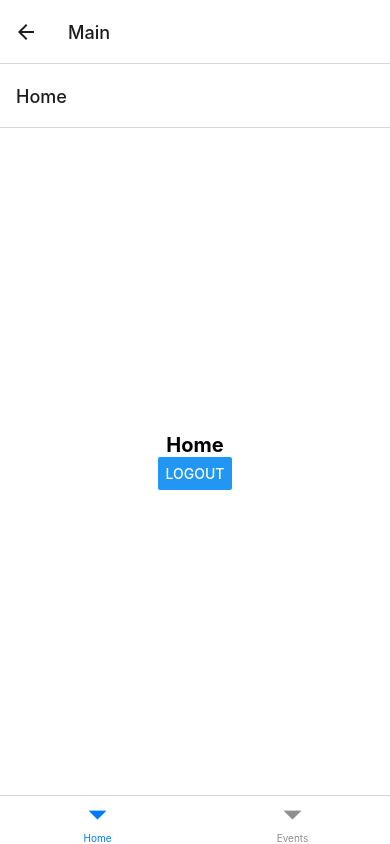
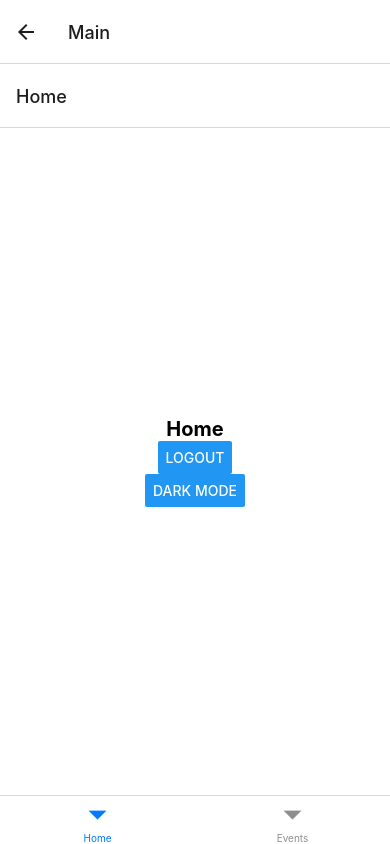
Before and after one commit to zachlandis/concert-finder, a React Native app in the folder client/: screen / in a window 390 px wide. Both pictures are taken after a click on the button "LOGIN". Built offline with nearby package versions, Linux system fonts and the light colour scheme.

Commit message:
Create dark/light mode on Home component

```diff
--- a/client/Events.js
+++ b/client/Events.js
@@ -41,8 +41,6 @@ function Events() {
     event.name.toLowerCase().includes(filter.toLowerCase())
   );
 
-
-
   const handlePageChange = (direction) => {
     const newPage = direction === '➡️' ? currentPage + 1 : currentPage - 1;
     setCurrentPage(newPage);
@@ -56,35 +54,35 @@ function Events() {
 
 
   return (
-    <View style={styles.container}>
-      <View style={styles.searchBar}>
+    <View style={styles.lightMode.container}>
+      <View style={styles.lightMode.searchBar}>
         <TextInput
           placeholder='Search by Event Name'
           value={filter}
           onChangeText={(newText) => setFilter(newText)}
         />
       </View>
-      <View style={styles.pageNav}>
+      <View style={styles.lightMode.pageNav}>
         <Button title='⬅️' onPress={() => handlePageChange('⬅️')} />
         <Text>Page: {currentPage + 1}/{totalPages}</Text>
         <Button title='➡️' onPress={() => handlePageChange('➡️')} />
       </View>
-      <ScrollView style={styles.scrollView}>
+      <ScrollView style={styles.lightMode.scrollView}>
         {filteredEDMEvents.map((e) => (
-          <View style={styles.eventContainer} key={e.id}>
-            <Image source={{ uri: e.images?.[0]?.url || 'default_image_uri' }} style={styles.image} />
-            <View style={styles.textContainer}>
-              <Text style={styles.title}>{e.name}</Text>
+          <View style={styles.lightMode.eventContainer} key={e.id}>
+            <Image source={{ uri: e.images?.[0]?.url || 'default_image_uri' }} style={styles.lightMode.image} />
+            <View style={styles.lightMode.textContainer}>
+              <Text style={styles.lightMode.title}>{e.name}</Text>
               {e._embedded?.venues?.length > 0 && (
                 <View>
-                  <Text style={styles.venue}>{e._embedded.venues[0].name}</Text>
-                  <View style={styles.cityStateContainer}>
+                  <Text style={styles.lightMode.venue}>{e._embedded.venues[0].name}</Text>
+                  <View style={styles.lightMode.cityStateContainer}>
                     <Text>{e._embedded.venues[0].city?.name}, </Text>
                     <Text>{e._embedded.venues[0].state?.stateCode}</Text>
                   </View>
                 </View>
               )}
-              <Text style={styles.date}>{createPrettyDate(e.dates.start.localDate)}</Text>
+              <Text style={styles.lightMode.date}>{createPrettyDate(e.dates.start.localDate)}</Text>
             </View>
           </View>
         ))}
@@ -94,26 +92,31 @@ function Events() {
 }
 
 const styles = StyleSheet.create({
+  lightMode: {
     container: {
       flex: 1,
     },
     scrollView: {
-    // flex: 1,
+
     },
     eventContainer: {
       flexDirection: 'row',
-    backgroundColor: 'pink',
+      backgroundColor: 'lightpink',
       alignItems: 'center',
       justifyContent: 'flex-start',
       borderColor: 'black',
+      borderRadius: 10,
       borderWidth: 1,
       margin: 5,
+      shadowColor: 'black'
     },
     image: {
       flex: 1,
       width: undefined,
       height: 100,
       resizeMode: 'cover',
+      margin: 10,
+      borderRadius: 10,
     },
     textContainer: {
       flex: 2,
@@ -148,6 +151,10 @@ const styles = StyleSheet.create({
       borderWidth: 1,
       margin: 20,
     },
+  },
+  darkMode: {
+
+  }
 });
 
 export default Events
--- a/client/Home.js
+++ b/client/Home.js
@@ -1,18 +1,26 @@
-import React from 'react';
+import React, { useState } from 'react';
 import { StyleSheet, View, Text, Button } from 'react-native';
 import { useNavigation } from '@react-navigation/native';
 
 function Home() {
     const nav = useNavigation();
+    const [darkModeView, setDarkModeView] = useState(false)
+
+    const toggleDarkMode = () => {
+        setDarkModeView(!darkModeView)
+    }
+
     return (
-        <View style={styles.container}>
-            <Text style={styles.title}>Home</Text>
+        <View style={darkModeView ? styles.darkMode.container : styles.lightMode.container }>
+            <Text style={darkModeView ? styles.darkMode.title : styles.lightMode.title}>Home</Text>
             <Button title='Logout' onPress={() => nav.navigate('Login')} />
+            <Button title='Dark Mode' onPress={() => toggleDarkMode()} />
         </View>
     );
 }
 
 const styles = StyleSheet.create({
+    lightMode: {
         container: {
             flex: 1,
             backgroundColor: '#fff',
@@ -20,8 +28,23 @@ const styles = StyleSheet.create({
             justifyContent: 'center',
         },
         title: {
+            color: '#000',
             fontSize: 20,
             fontWeight: 'bold',
+        }
+    },
+    darkMode: {
+        container: {
+            flex: 1,
+            backgroundColor: '#000',
+            alignItems: 'center',
+            justifyContent: 'center',
+        },
+        title: {
+            color: '#ffffff',
+            fontSize: 20,
+            fontWeight: 'bold',
+        }
     }
 });
 
```
Lines whose indentation alone changed are shown as unchanged.
